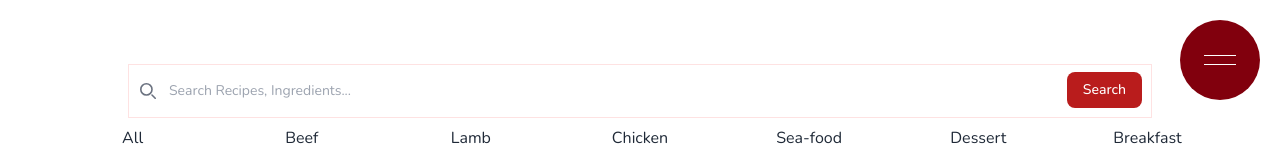
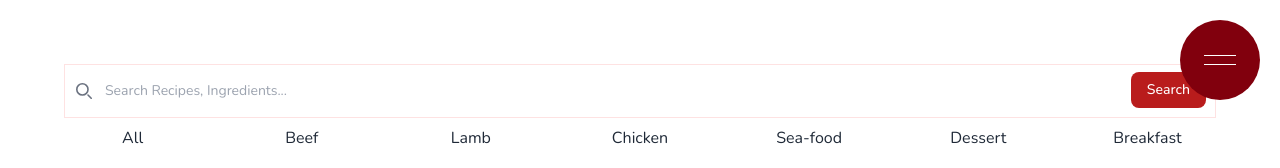
Before and after one commit to zynbahmed/recipie, a React (Vite) app in the folder reci-pie/: page /allrecipes in a window 1280 px wide. Shown: the top 168 px of the page. Built offline with nearby package versions, Linux system fonts and the light colour scheme; no server answers.

Commit message:
allrecipes design changed

```diff
--- a/reci-pie/src/components/SearchDB.jsx
+++ b/reci-pie/src/components/SearchDB.jsx
@@ -1,6 +1,6 @@
 const SearchDB = ({ onSubmit, dishRef }) => {
   return (
-    <form className="max-w-5xl mx-auto" onSubmit={onSubmit}>
+    <form className="max-w-l mx-auto" onSubmit={onSubmit}>
       <div className="relative">
         <div className="absolute inset-y-0 start-0 flex items-center ps-3 pointer-events-none">
           <svg
--- a/reci-pie/src/pages/AllRecipes.jsx
+++ b/reci-pie/src/pages/AllRecipes.jsx
@@ -56,12 +56,12 @@ const AllRecipes = ({ user }) => {
 
   return (
     <div className="max-w-screen-xl mx-auto p-5 sm:p-10 md:p-16">
-      <SearchDB onSubmit={handleSubmit} dishRef={dishRef} />
       {user && (
         <button className="reg-btn m-2" onClick={adding}>
           Add Recipe
         </button>
       )}
+      <SearchDB onSubmit={handleSubmit} dishRef={dishRef} />
 
       <div className="grid text-center md:grid-cols-7 lg:gap-12 m-2 mb-10">
         <div>
```
